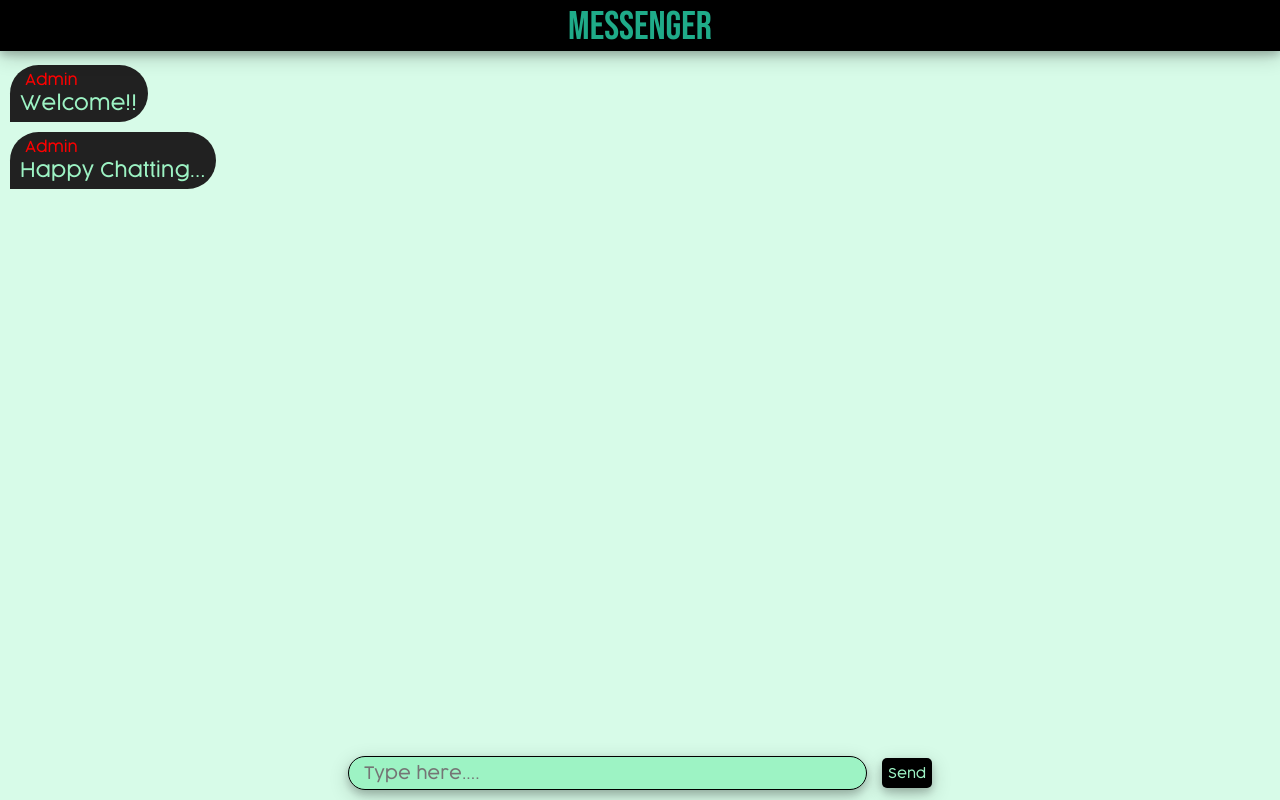
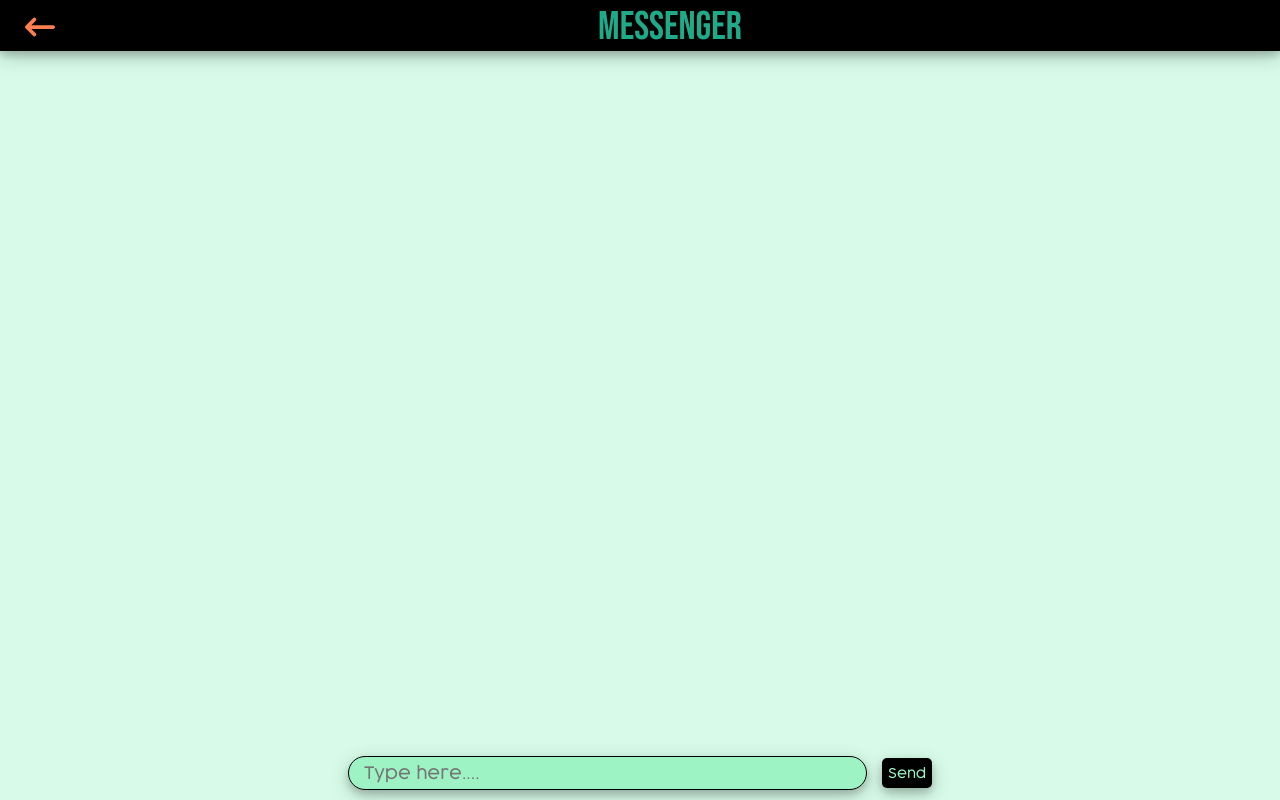
Before and after one commit to Aditya-0712/ChatApp, a website: page index.html in a window 1280 px wide. Drawn offline with Linux system fonts and the light colour scheme.

Commit message:
Final upload

```diff
--- a/index.html
+++ b/index.html
@@ -7,17 +7,22 @@
         <link rel="stylesheet" href="/font.css">
     </head>
     <body>
-        <p class="topbar">MESSENGER</p>
+        <div class="topbar">
+            <a href="/front.html"><svg xmlns="http://www.w3.org/2000/svg" viewBox="0 0 512 512">
+                <path d="M9.4 233.4c-12.5 12.5-12.5 32.8 0 45.3l128 128c12.5 12.5 32.8 12.5 45.3 0s12.5-32.8 0-45.3L109.3 288 480 288c17.7 0 32-14.3 32-32s-14.3-32-32-32l-370.7 0 73.4-73.4c12.5-12.5 12.5-32.8 0-45.3s-32.8-12.5-45.3 0l-128 128z"/>
+            </svg></a>
+            <p>MESSENGER</p>
+        </div>
 
         <div class="chatbox">
-            <div class="texts">
+            <!-- <div class="texts">
                 <p style="color:red">Admin</p>
                 <p>Welcome!!</p>
             </div>
             <div class="texts">
                 <p style="color:red">Admin</p>
                 <p>Happy Chatting...</p>
-            </div>
+            </div> -->
             <!-- <div class="texts" style="margin:5px 10px 5px auto; background-color: coral; border-radius: 50px 50px 0px 50px;">
                 <p style="color:white">Aditya</p>
                 <p style="color:black">Hello</p>
--- a/public/find.css
+++ b/public/find.css
@@ -1,6 +1,7 @@
 body
 {
     display: flex;
+    flex-direction: column;
     margin:0;
     width:100%;
     height:auto;
@@ -45,4 +46,17 @@ input[type="submit"]
     outline: none;
     box-shadow: 0 4px 8px 0 rgba(0, 0, 0, 0.2), 0 6px 20px 0 rgba(0, 0, 0, 0.19);
     margin:30px auto 0px auto;
+    cursor: pointer;
 }
+
+p
+{
+    display:block;
+    width:100%;
+    height:auto;
+    font-size: 20px;
+    font-family: sans-serif;
+    text-align: center;
+    margin:30px 0px 0px 0px;
+    color:black;
+}
--- a/public/front.css
+++ b/public/front.css
@@ -53,6 +53,7 @@ body
     border-right: none;
     border-bottom: none;
     border-left: none;
+    padding: 0;
 }
 
 form
@@ -89,3 +90,8 @@ form
     height:54px;
     background-color: #1FAB89;
 }
+
+.list:hover
+{
+    background-color:#62D2A2;
+}
--- a/public/index.css
+++ b/public/index.css
@@ -9,19 +9,42 @@ body
 
 .topbar
 {
-    display:block;
+    display:flex;
     width:100%;
     height:auto;
     margin:0;
-    font-size:40px;
-    font-family: bebas;
-    color:#1FAB89;
     background-color:black;
-    text-align: center;
     box-shadow: 0 4px 8px 0 rgba(0, 0, 0, 0.2), 0 6px 20px 0 rgba(0, 0, 0, 0.19);
     padding-top: 3px;
     position: fixed;
     z-index: 1;
+}
+
+.topbar a
+{
+    display:flex;
+    width:30px;
+    height:auto;
+    margin:auto 0px auto 20px;
+    fill:coral;
+    padding: 5px;
+    border-radius: 50px;
+}
+
+.topbar a:hover
+{
+    background-color:#212121;
+}
+
+.topbar p
+{
+    display:flex;
+    font-size:40px;
+    font-family: bebas;
+    color:#1FAB89;
+    width:auto;
+    height: auto;
+    margin:auto;
 }
 
 form
```
Also changed, not shown: data.js (+28 -23 lines), find.html (+1 -0 lines).
